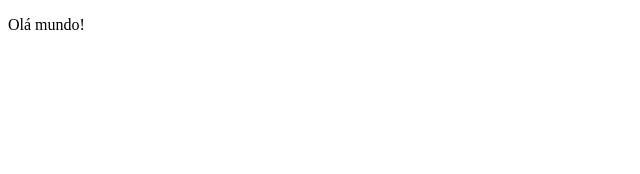
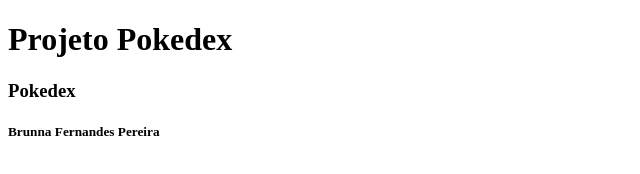
Before and after one commit to ferbrunnandes/aula-4---projeto-1, a plain HTML site: page index.html in a window 1280 px wide. Shown: the whole page, without its empty margins (0-640 px from the left). Drawn offline with Linux system fonts and the light colour scheme.

Commit message:
Inicio do projeto pokedex

```diff
--- a/index.html
+++ b/index.html
@@ -6,6 +6,8 @@
     <title>Document</title>
 </head>
 <body>
-    <p>Olá mundo!</p>
+    <h1>Projeto Pokedex</h1>
+    <h3>Pokedex</h3>
+    <h5>Brunna Fernandes Pereira</h5>
 </body>
 </html>
```
